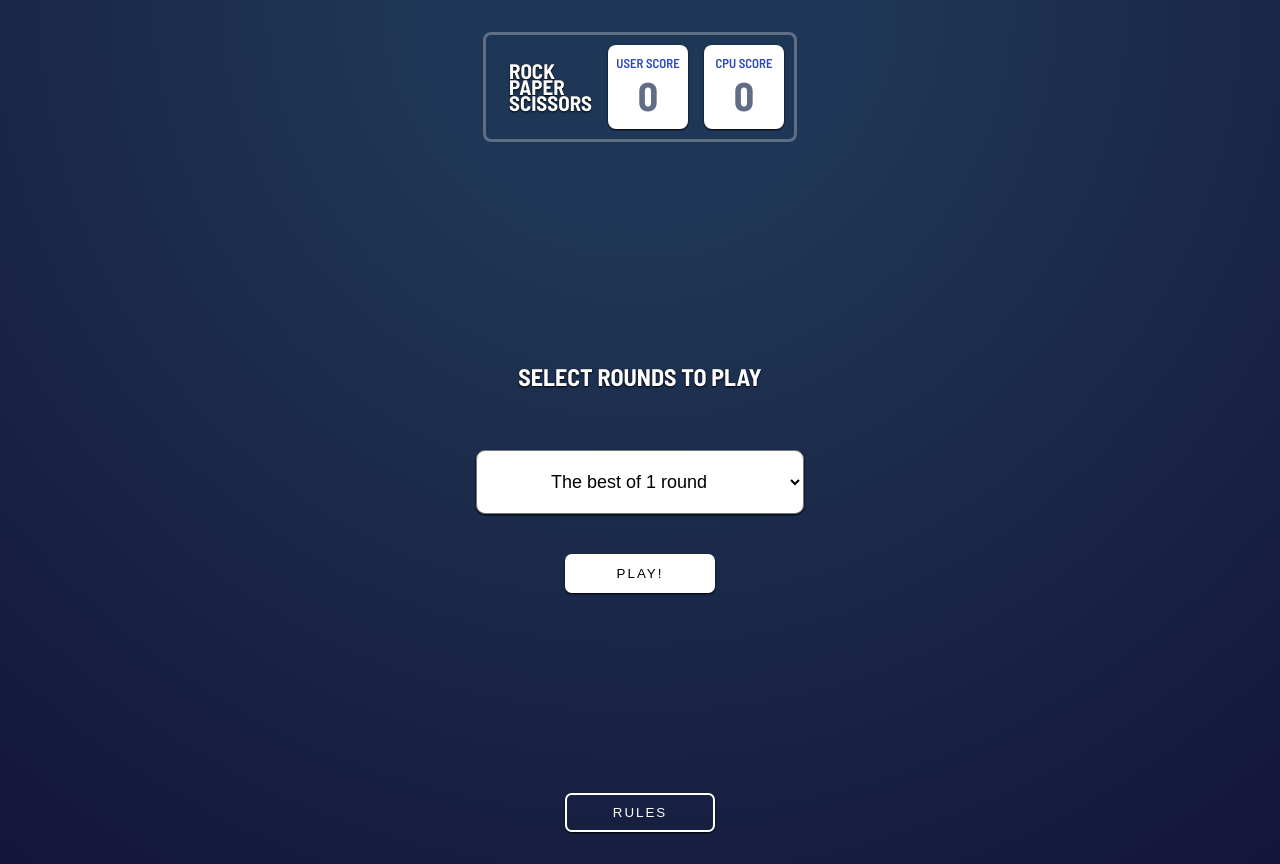
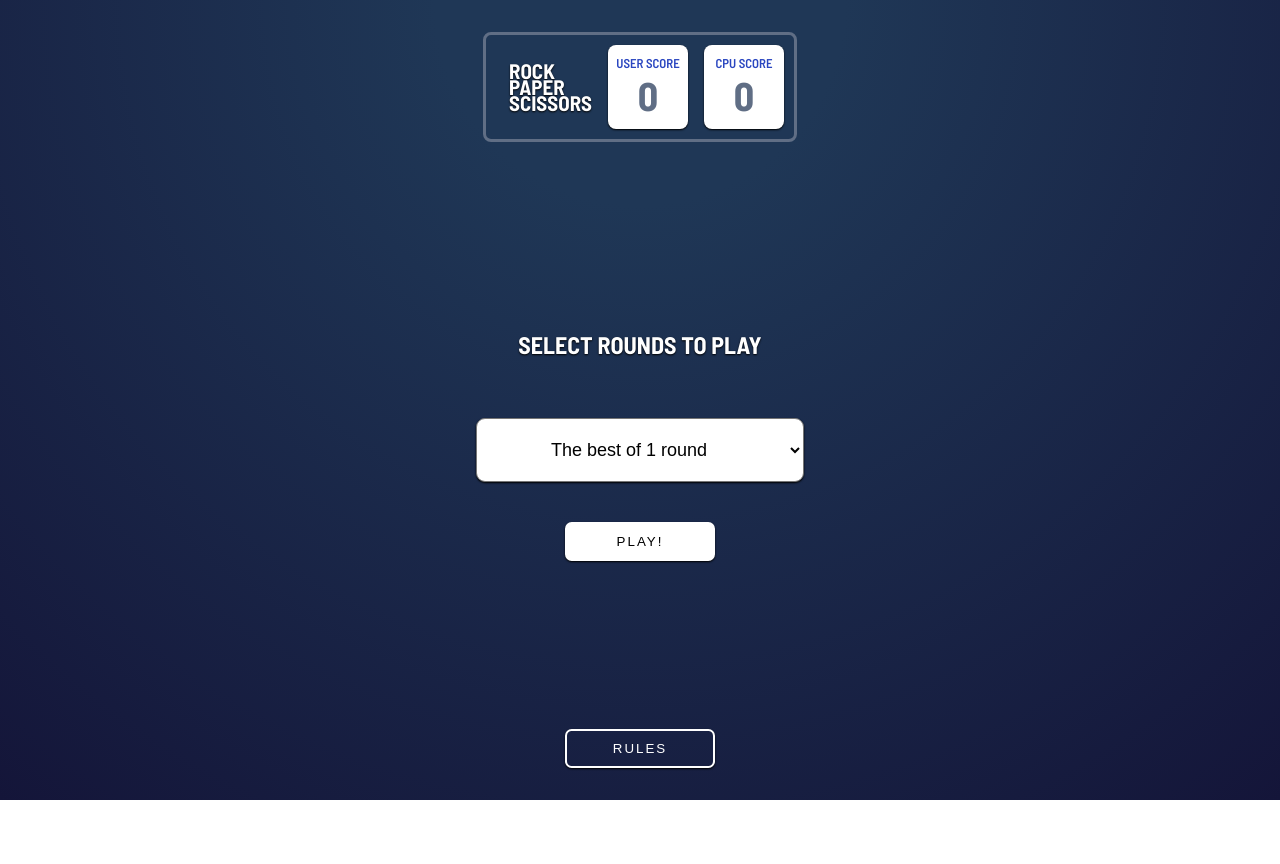
Before and after one commit to manulopezayora/rock-paper-scissors-lizard-spock, a React (Vite) app: page / in a window 1280 px wide. After the commit the page ends 800 px from the top, so only its background shows below. Built offline with nearby package versions, Linux system fonts and the light colour scheme.

Commit message:
chore(core): clean styles

```diff
--- a/src/App.css
+++ b/src/App.css
@@ -1,19 +1,5 @@
-@import url("https://fonts.googleapis.com/css2?family=Barlow+Semi+Condensed:wght@600;700&display=swap");
-
-:root {
-  --bg-radial-gradient1: #1f3756;
-  --bg-radial-gradient2: #141539;
-  --dark-text: #3b4363;
-  --light-text: #fff;
-  --score-text: #2a46c0;
-  --link-text: #1eb9b9;
-  --header-outline: #606e85;
-  --light: #fff;
-  --shadow: 0px 1px 2px rgb(0, 0, 0);
-}
-
 .container {
-  min-height: 100vh;
+  min-height: 100dvh;
   padding: 2em;
   background-image: radial-gradient(
     circle at top,
--- a/src/index.css
+++ b/src/index.css
@@ -1,3 +1,21 @@
+@import url("https://fonts.googleapis.com/css2?family=Barlow+Semi+Condensed:wght@600;700&display=swap");
+
+:root {
+  --bg-radial-gradient1: #1f3756;
+  --bg-radial-gradient2: #141539;
+  --dark-text: #3b4363;
+  --light-text: #fff;
+  --score-text: #2a46c0;
+  --link-text: #1eb9b9;
+  --header-outline: #606e85;
+  --light: #fff;
+  --shadow: 0px 1px 2px rgb(0, 0, 0);
+}
+
+*, *::before, *::after {
+  box-sizing: border-box;
+}
+
 body {
   margin: 0;
 }
```
